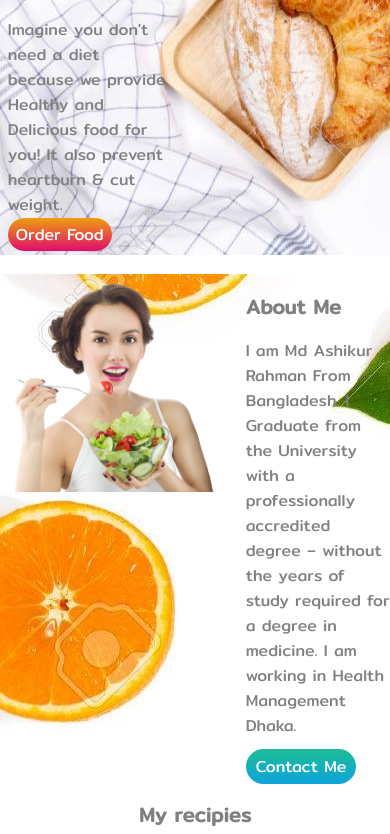
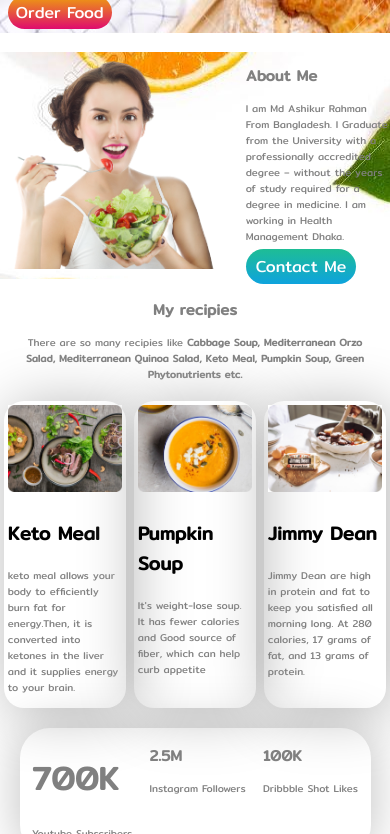
Before and after one commit to iamAshiq1/responsive-website, a plain HTML site: page index.html in a window 390 px wide. Shown: the part 592-1426 px from the top of the page. Drawn offline with Linux system fonts and the light colour scheme.

Commit message:
font-size changed

```diff
--- a/style.css
+++ b/style.css
@@ -143,7 +143,7 @@ h4{
     }
     p{
         justify-content: left;
-        font-size: 1em;
+        font-size: 10px;
         color: gray;
     }
     .one{
@@ -152,7 +152,7 @@ h4{
     }
     h1{
         color: gray;
-        font-size: 2.5em;
+        font-size: 2em;
     }
     .color{
         color: rgb(179, 12, 179);
@@ -200,7 +200,7 @@ h4{
     }
     h2{
         color: gray;
-        font-size: 20px;
+        font-size: 15px;
     }
     .second{
         width: 80%;
```
